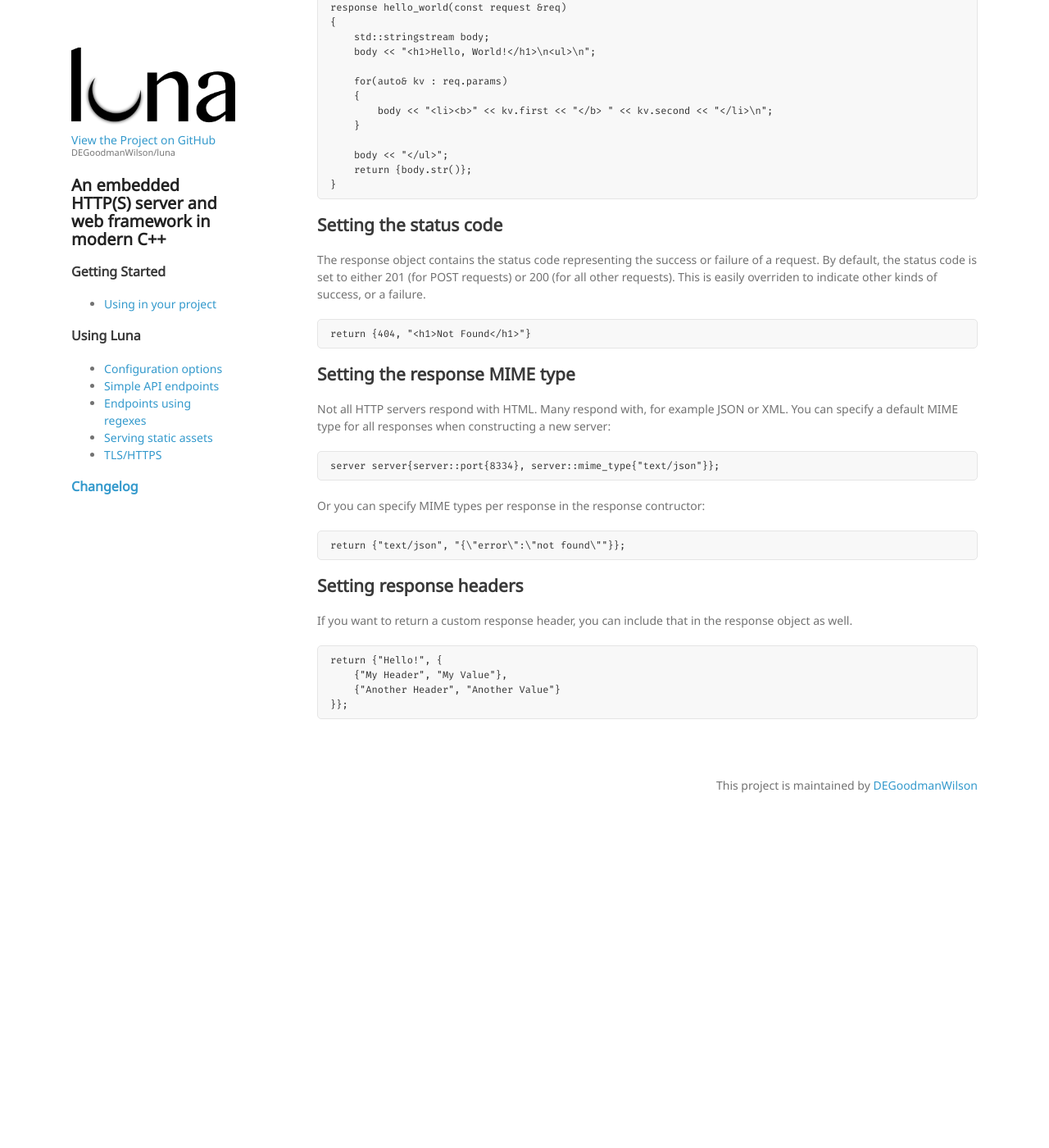
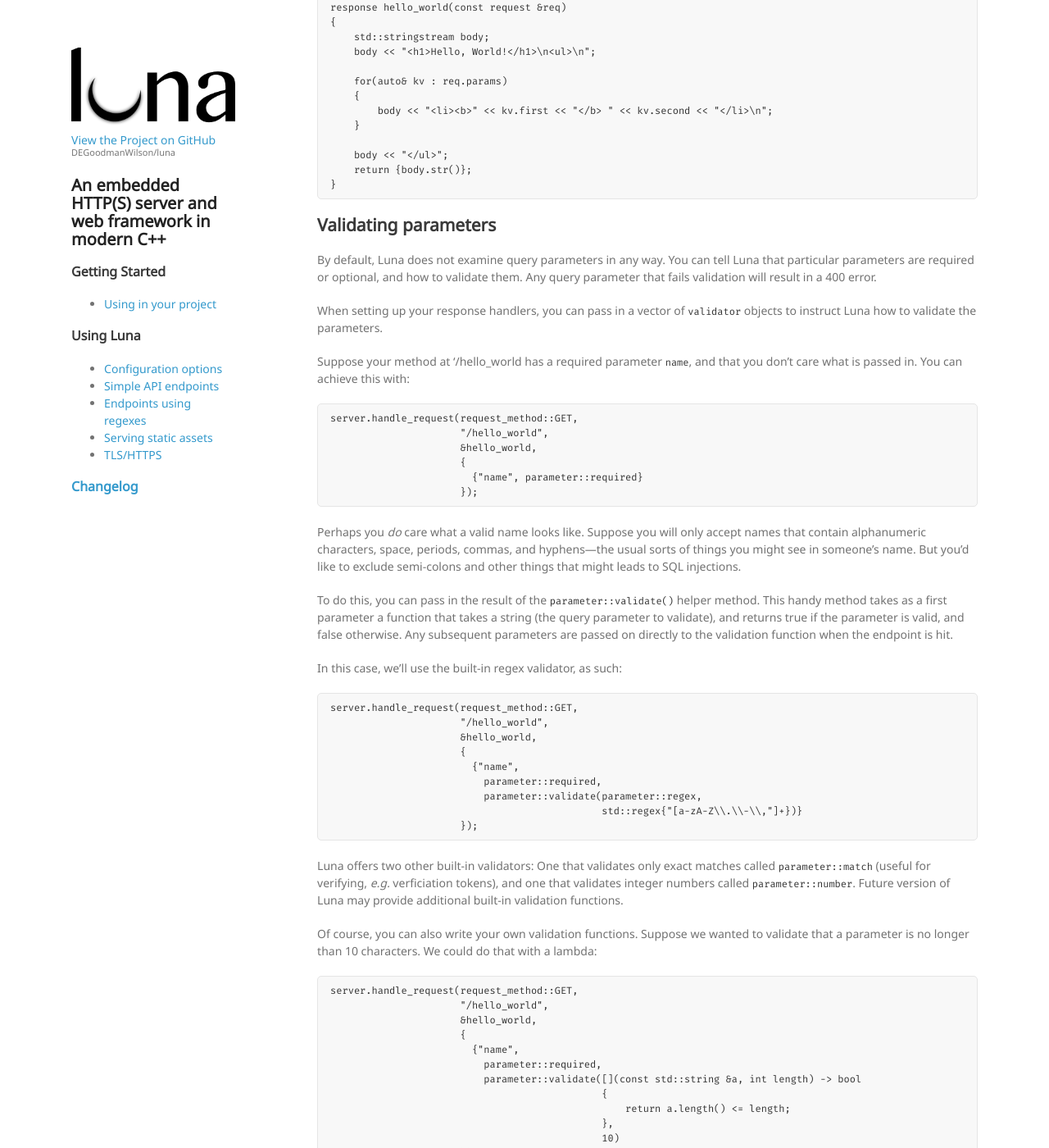
Before and after one commit to DEGoodmanWilson/luna, a Jekyll site: the page built from docs/simple_api_endpoint.md, in a window 1280 px wide and 1400 px high, scrolled down 1185 px. Shown: the whole window at 82% size. Built offline with Jekyll 4.4.1, drawn with Linux system fonts in a browser that asks for light colours; before the commit the page ends 2190 px from its top, so only the background shows below that.

Commit message:
Documentation for the new parameter validation

```diff
--- a/docs/simple_api_endpoint.md
+++ b/docs/simple_api_endpoint.md
@@ -60,6 +60,55 @@ Of course, we could have loaded this HTML from a file, rather than specifying it
         return {body.str()};
     }
 
+
+## Validating parameters
+
+By default, Luna does not examine query parameters in any way. You can tell Luna that particular parameters are required or optional, and how to validate them. Any query parameter that fails validation will result in a 400 error.
+
+When setting up your response handlers, you can pass in a vector of `validator` objects to instruct Luna how to validate the parameters.
+
+Suppose your method at '/hello_world has a required parameter `name`, and that you don't care what is passed in. You can achieve this with:
+
+    server.handle_request(request_method::GET,
+                          "/hello_world",
+                          &hello_world,
+                          {
+                            {"name", parameter::required}
+                          });
+
+Perhaps you _do_ care what a valid name looks like. Suppose you will only accept names that contain alphanumeric characters, space, periods, commas, and hyphens—the usual sorts of things you might see in someone's name. But you'd like to exclude semi-colons and other things that might leads to SQL injections.
+
+To do this, you can pass in the result of the `parameter::validate()` helper method. This handy method takes as a first parameter a function that takes a string (the query parameter to validate), and returns true if the parameter is valid, and false otherwise. Any subsequent parameters are passed on directly to the validation function when the endpoint is hit.
+
+In this case, we'll use the built-in regex validator, as such:
+
+    server.handle_request(request_method::GET,
+                          "/hello_world",
+                          &hello_world,
+                          {
+                            {"name",
+                              parameter::required,
+                              parameter::validate(parameter::regex,
+                                                  std::regex{"[a-zA-Z\\.\\-\\,"]+})}
+                          });
+
+Luna offers two other built-in validators: One that validates only exact matches called `parameter::match` (useful for verifying, _e.g._ verficiation tokens), and one that validates integer numbers called `parameter::number`. Future version of Luna may provide additional built-in validation functions.
+
+Of course, you can also write your own validation functions. Suppose we wanted to validate that a parameter is no longer than 10 characters. We could do that with a lambda:
+
+    server.handle_request(request_method::GET,
+                          "/hello_world",
+                          &hello_world,
+                          {
+                            {"name",
+                              parameter::required,
+                              parameter::validate([](const std::string &a, int length) -> bool
+                                                  {
+                                                      return a.length() <= length;
+                                                  },
+                                                  10)
+                          });
+
 ## Setting the status code
 
 The response object contains the status code representing the success or failure of a request. By default, the status code is set to either 201 (for POST requests) or 200 (for all other requests). This is easily overriden to indicate other kinds of success, or a failure.
```
Also changed, not shown: docs/index.md (+10 -4 lines).
